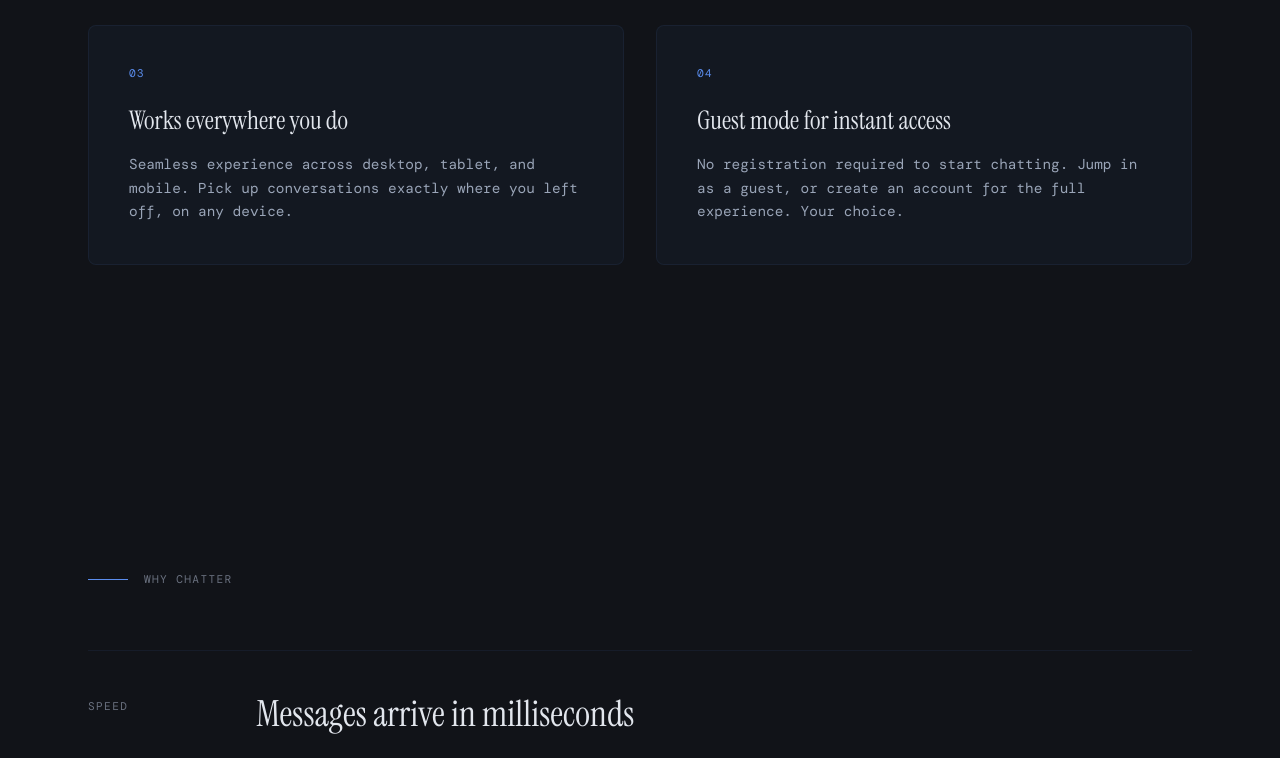
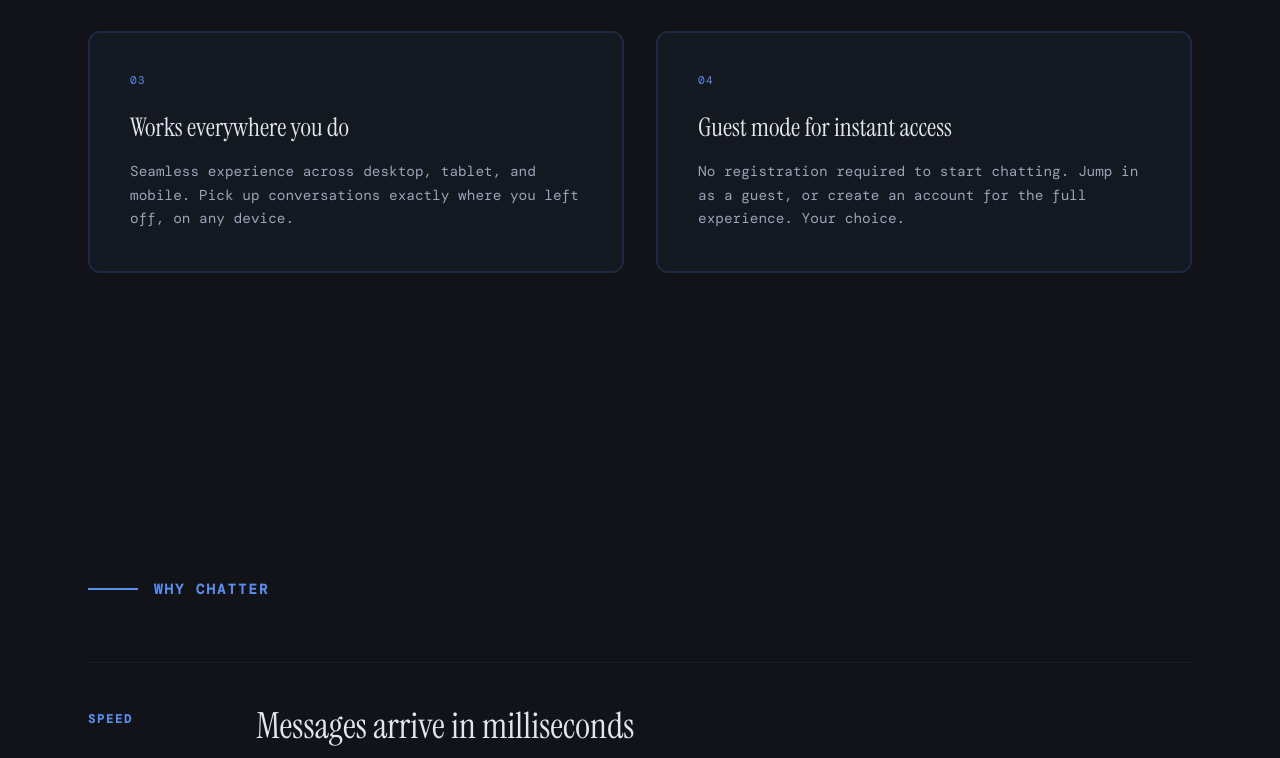
Before and after one commit to sakshampokharel01-beep/Chatter, a React (Vite) app: page / in a window 1280 px wide. Shown: the part 1525-2283 px from the top of the page. Built offline with nearby package versions, Linux system fonts and the light colour scheme; no server answers; a web font is replaced by a local one.

Commit message:
Enhance feature cards: thicker borders, bolder headings, larger section titles

```diff
--- a/src/styles/LandingPage.css
+++ b/src/styles/LandingPage.css
@@ -450,18 +450,19 @@
 
 .section-marker::before {
   content: '';
-  flex: 0 0 40px;
-  height: 1px;
+  flex: 0 0 50px;
+  height: 2px;
   background: var(--accent);
   transition: background 0.45s ease;
 }
 
 .section-marker span {
   font-family: 'DM Mono', monospace;
-  font-size: 0.7rem;
-  letter-spacing: 0.12em;
+  font-size: 0.875rem;
+  font-weight: 600;
+  letter-spacing: 0.15em;
   text-transform: uppercase;
-  color: var(--text-tertiary);
+  color: var(--accent);
   transition: color 0.45s ease;
 }
 
@@ -474,15 +475,17 @@
 .feature-card {
   position: relative;
   padding: 2.5rem;
-  border: 1px solid var(--border-subtle);
-  border-radius: 8px;
+  border: 2px solid var(--border-default);
+  border-radius: 12px;
   background: var(--bg-surface);
   transition: all 0.3s ease;
 }
 
 .feature-card:hover {
-  border-color: var(--border-default);
+  border-color: var(--accent-border);
   background: var(--bg-surface-hover);
+  transform: translateY(-2px);
+  box-shadow: 0 8px 24px rgba(91, 141, 238, 0.12);
 }
 
 .feature-number {
@@ -496,8 +499,8 @@
 
 .feature-title {
   font-family: 'Instrument Serif', serif;
-  font-size: clamp(1.25rem, 2vw, 1.75rem);
-  font-weight: 400;
+  font-size: clamp(1.35rem, 2vw, 1.85rem);
+  font-weight: 500;
   line-height: 1.3;
   color: var(--text-primary);
   margin: 0 0 1rem 0;
@@ -541,10 +544,11 @@
 
 .benefit-label {
   font-family: 'DM Mono', monospace;
-  font-size: 0.7rem;
-  letter-spacing: 0.12em;
+  font-size: 0.75rem;
+  font-weight: 600;
+  letter-spacing: 0.15em;
   text-transform: uppercase;
-  color: var(--text-tertiary);
+  color: var(--accent);
   padding-top: 0.5rem;
   transition: color 0.45s ease;
 }
@@ -587,8 +591,9 @@
 
 .step-number {
   font-family: 'DM Mono', monospace;
-  font-size: 0.7rem;
-  letter-spacing: 0.1em;
+  font-size: 0.75rem;
+  font-weight: 600;
+  letter-spacing: 0.12em;
   color: var(--accent);
   margin-bottom: 1rem;
   transition: color 0.45s ease;
```
